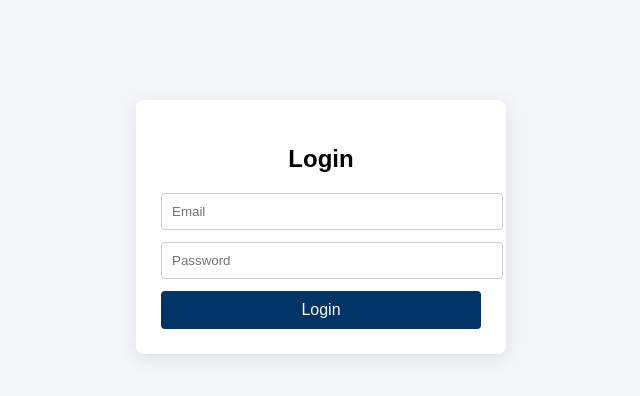
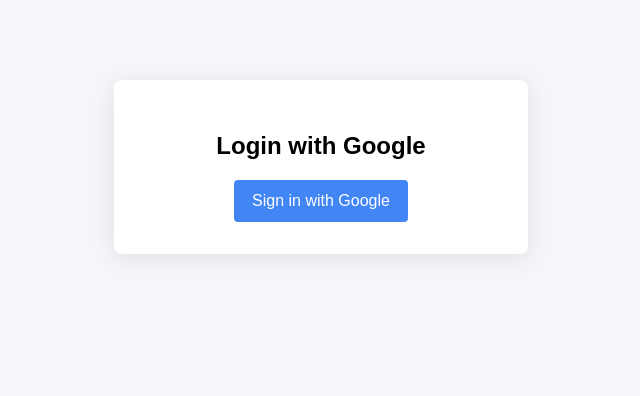
Before and after one commit to ravisingh1162001/msc-physics-website, a plain HTML site: page login.html in a window 1280 px wide. Shown: the whole page, without its empty margins (319-959 px from the left). Drawn offline with Linux system fonts and the light colour scheme.

Commit message:
Refactor login.html for Google authentication
Updated the login page to use Google sign-in and modified the layout.

```diff
--- a/login.html
+++ b/login.html
@@ -2,7 +2,6 @@
 <html lang="en">
 	<head>
 		<meta charset="UTF-8" />
-  <meta name="viewport" content="width=device-width, initial-scale=1.0" />
 		<title>Login | DTU MSC Physics</title>
 
 		<style>
@@ -10,78 +9,59 @@
 				font-family: Arial, sans-serif;
 				background: #f5f6fa;
 			}
-    .login-box {
-      width: 320px;
-      margin: 100px auto;
-      background: white;
-      padding: 25px;
+			.login-container {
+				max-width: 350px;
+				margin: 80px auto;
+				background: #fff;
 				border-radius: 8px;
-      box-shadow: 0 4px 20px rgba(0,0,0,0.1);
-    }
-    h2 {
+				box-shadow: 0 4px 24px rgba(0, 0, 0, 0.09);
+				padding: 2rem;
 				text-align: center;
-      margin-bottom: 20px;
-    }
-    input {
-      width: 100%;
-      padding: 10px;
-      margin-bottom: 12px;
-      border: 1px solid #ccc;
-      border-radius: 4px;
 			}
 			button {
-      width: 100%;
-      padding: 10px;
-      background: #003366;
+				padding: 12px 18px;
+				font-size: 16px;
+				background: #4285f4;
 				color: white;
 				border: none;
 				border-radius: 4px;
 				cursor: pointer;
-      font-size: 16px;
-    }
-    button:hover {
-      background: #002244;
 			}
 		</style>
 	</head>
 
 	<body>
-
-<div class="login-box">
-  <h2>Login</h2>
-
-  <!-- ✅ EMAIL INPUT -->
-  <input type="email" id="email" placeholder="Email" required />
-
-  <!-- ✅ PASSWORD INPUT -->
-  <input type="password" id="password" placeholder="Password" required />
-
-  <button onclick="login()">Login</button>
+		<div class="login-container">
+			<h2>Login with Google</h2>
+			<button onclick="login()">Sign in with Google</button>
 		</div>
 
 		<script type="module">
-  import { auth } from "./firebase.js";
-  import { signInWithEmailAndPassword } from
-    "https://www.gstatic.com/firebasejs/10.7.1/firebase-auth.js";
+			import { initializeApp } from "https://www.gstatic.com/firebasejs/10.7.1/firebase-app.js";
+			import { getAuth, GoogleAuthProvider, signInWithPopup } from "https://www.gstatic.com/firebasejs/10.7.1/firebase-auth.js";
+
+			const firebaseConfig = {
+				apiKey: "AIzaSyDIyuelAwOEHValFaPNMF5G3d3NtTt-TSA",
+				authDomain: "msc-physics-website.firebaseapp.com",
+				projectId: "msc-physics-website",
+				storageBucket: "msc-physics-website.firebasestorage.app",
+				messagingSenderId: "147129104294",
+				appId: "1:147129104294:web:103de3f75f5eb05ff3c167",
+			};
+
+			const app = initializeApp(firebaseConfig);
+			const auth = getAuth(app);
+			const provider = new GoogleAuthProvider();
 
 			window.login = function () {
-    const email = document.getElementById("email").value;
-    const password = document.getElementById("password").value;
-
-    if (!email || !password) {
-      alert("Please enter email and password");
-      return;
-    }
-
-    signInWithEmailAndPassword(auth, email, password)
+				signInWithPopup(auth, provider)
 					.then(() => {
 						window.location.href = "index.html";
 					})
-      .catch(error => {
+					.catch((error) => {
 						alert(error.message);
 					});
 			};
 		</script>
-
 	</body>
 </html>
```
Lines whose indentation alone changed are shown as unchanged.
